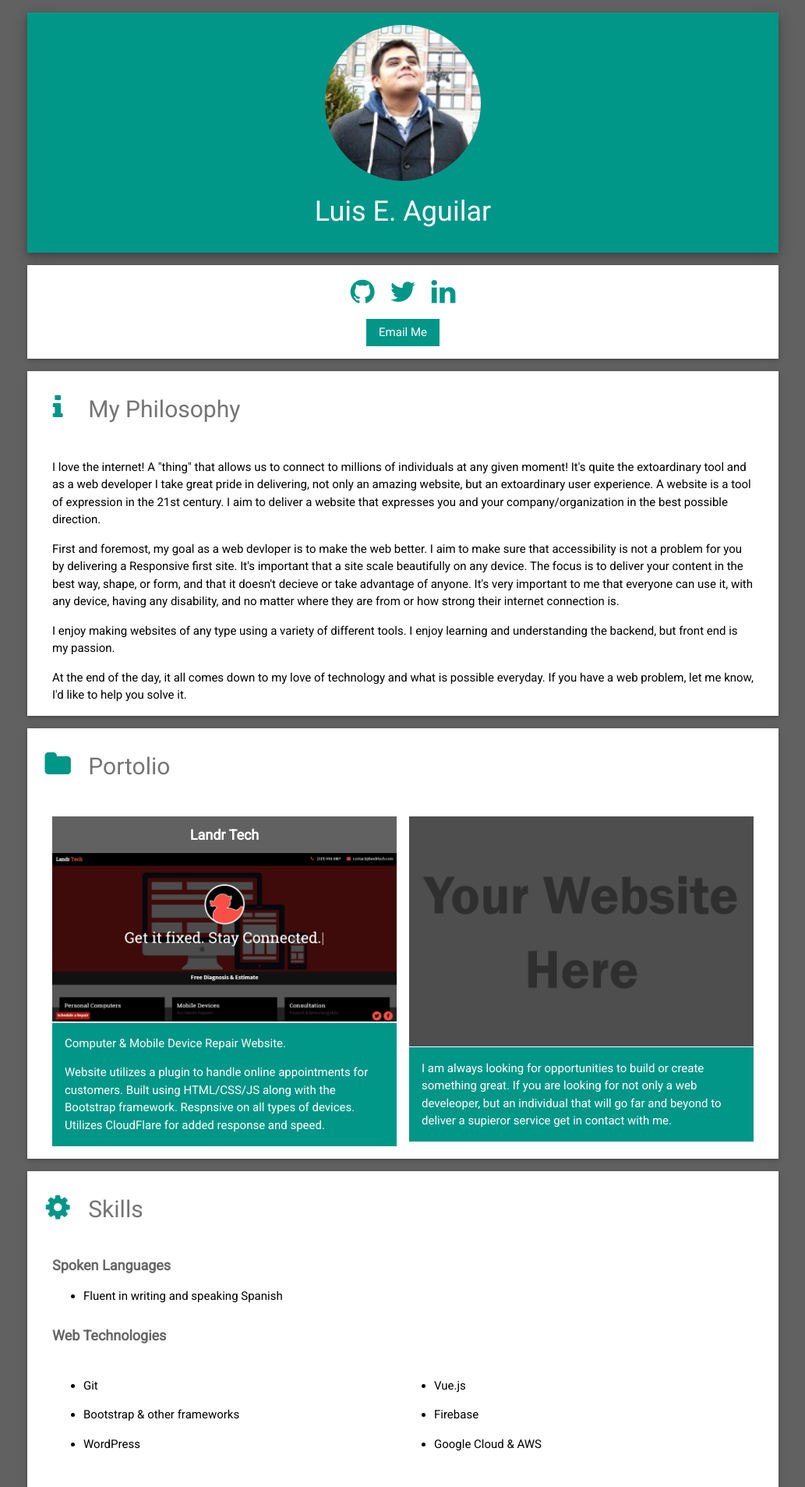
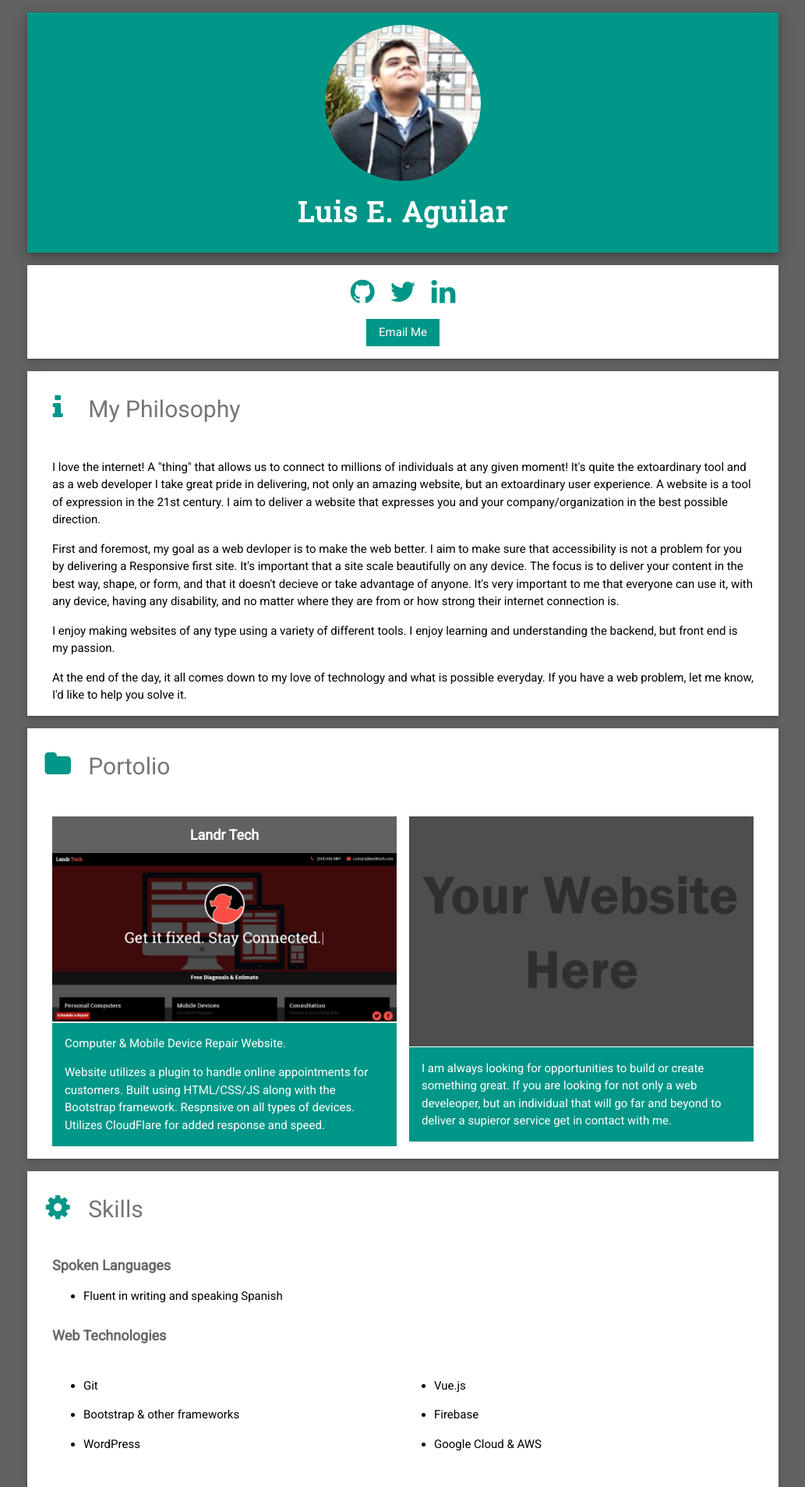
Before and after one commit to 20tibbygt06/20tibbygt06.github.io, a Jekyll site: the page built from index.html, in a window 1280 px wide. Shown: the top 1907 px of the page at 78% size, without its empty margins (123-1156 px from the left). Built offline with Jekyll 4.4.1, drawn with Linux system fonts in a browser that asks for light colours; nearby versions of some CDN libraries.

Commit message:
update
more changes

```diff
--- a/_includes/head.html
+++ b/_includes/head.html
@@ -25,6 +25,7 @@
 <link rel="stylesheet" href="{{ "assets/css/w3.css" | prepend: site.baseurl }}">
 <link rel="stylesheet" href="{{ "assets/css/main.css" | prepend: site.baseurl }}">
 <link rel='stylesheet' href='https://fonts.googleapis.com/css?family=Roboto'>
+<link rel='stylesheet' href='https://fonts.googleapis.com/css?family=Roboto+Slab'>
 <link rel="stylesheet" href="https://cdnjs.cloudflare.com/ajax/libs/font-awesome/4.6.3/css/font-awesome.min.css">
 
 <link rel="apple-touch-icon" sizes="57x57" href="{{ "assets/fav/apple-icon-57x57.png" | prepend: site.baseurl }}">
--- a/assets/css/main.css
+++ b/assets/css/main.css
@@ -1,6 +1,5 @@
 html,
 body,
-h1,
 h2,
 h3,
 h4,
@@ -8,6 +7,11 @@ h5,
 h6 {
     font-family: "Roboto", sans-serif
 }
+h1{
+  font-family: "Roboto Slab", sans-serif;
+  letter-spacing: 1.5px;
+
+}
 
 a {
     text-decoration: none;
--- a/index.html
+++ b/index.html
@@ -5,7 +5,7 @@ layout: default
     <div class="w3-row-padding">
         <div class="w3-container w3-card-4 w3-teal w3-margin-bottom w3-center w3-padding-16">
             <img src="{{ " /assets/img/photo.jpg " | prepend: site.baseurl }}" class="w3-circle" style="width:200px" alt="Profile Picture">
-            <h1 class="w3-text-white">Luis E. Aguilar</h1>
+            <h1 class="w3-text-white"><b>Luis E. Aguilar</b></h1>
         </div>
 
         <div class="w3-container w3-white w3-center w3-card-2 w3-padding-16 w3-margin-bottom">
```
